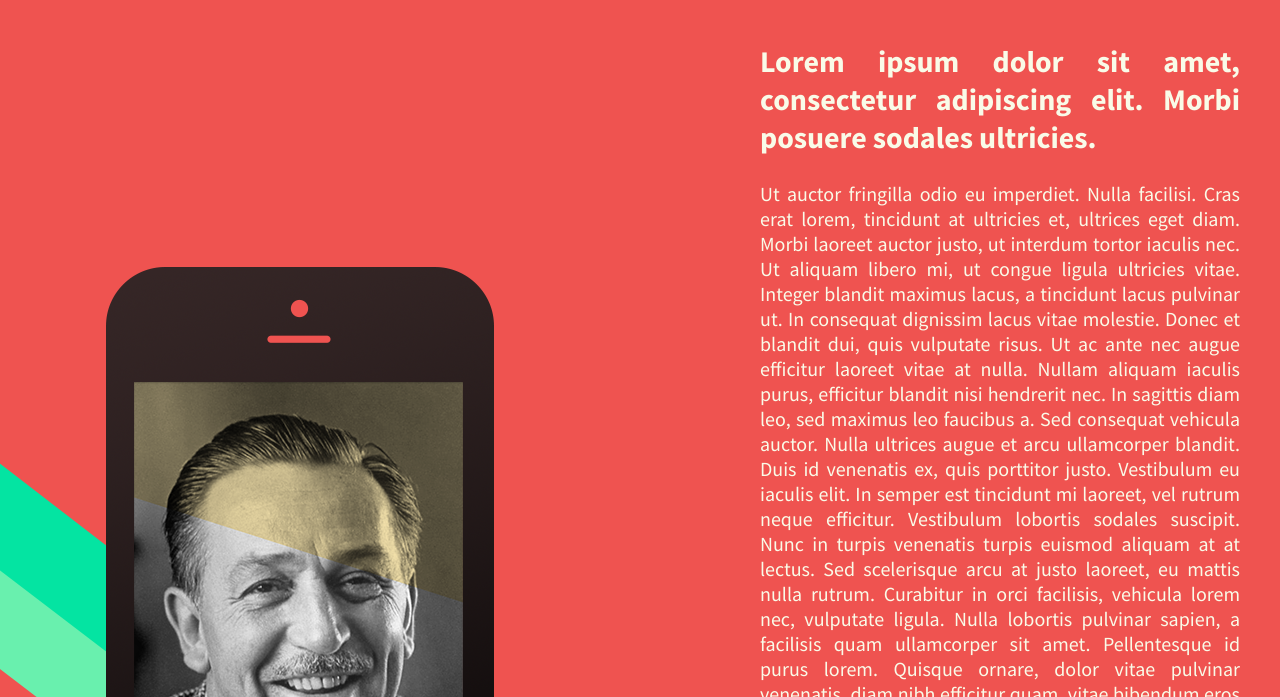
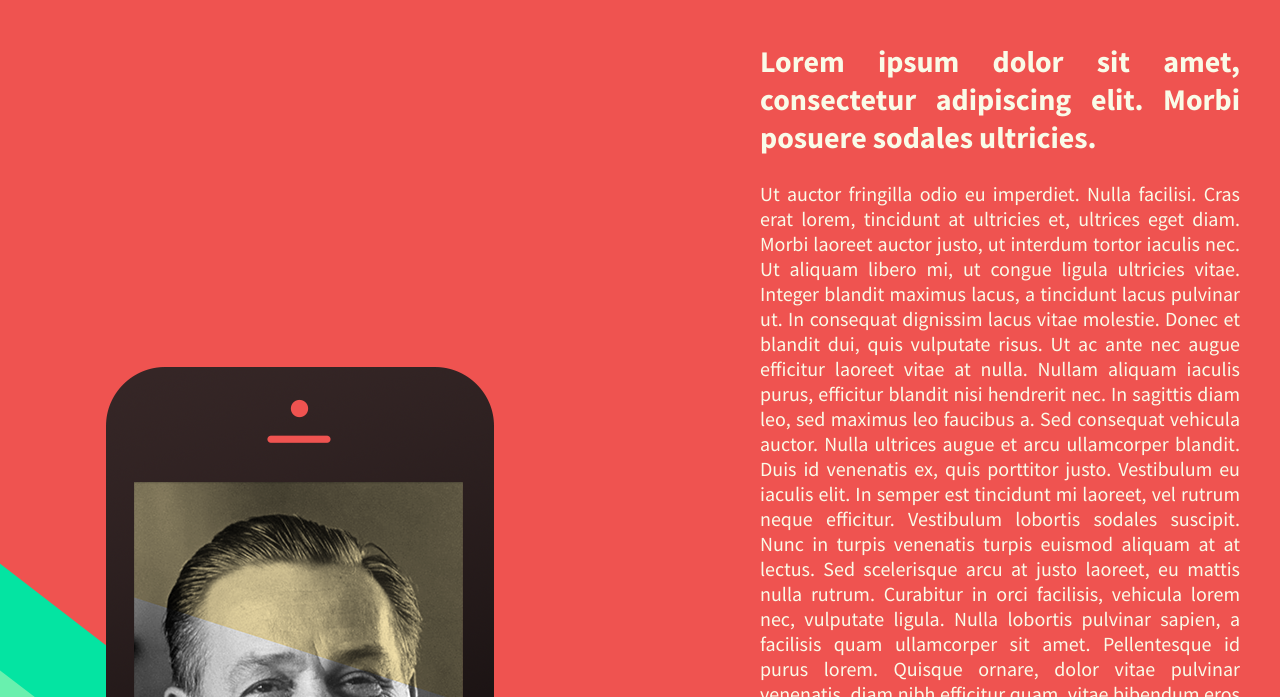
Before and after one commit to KnockyKnock/Indipix, a plain HTML site: page contact.html in a window 1280 px wide. Shown: the part 103-800 px from the top of the page. Drawn offline with nearby package versions, Linux system fonts and the light colour scheme.

Commit message:
Начата мобильная верстка

```diff
--- a/contact.html
+++ b/contact.html
@@ -5,7 +5,9 @@
 <head>
     <meta charset="utf-8">
     <title>Indipixel</title>
+    <meta name="viewport" content="width=device-width, initial-scale=1.0">
     <link rel="stylesheet" href="styles/style.css">
+    <link rel="stylesheet" href="styles/mobile.css">
     <link href='https://fonts.googleapis.com/css?family=Source+Sans+Pro:400,600,700' rel='stylesheet' type='text/css'>
     <script src="https://ajax.googleapis.com/ajax/libs/jquery/2.2.4/jquery.min.js"></script>
 </head>
@@ -37,10 +39,10 @@
                     <div class="button-area">
                         <a class="button" href="projects.html">Know More</a>
                     </div>
-                    <!--<div class="image-phone">-->
-                    <!--    <img src="images/phone.png"></img>-->
-                    <!--</div>-->
                 </div>
+                <!--<div class="image-phone">-->
+                <!--    <img src="images/phone.png"></img>-->
+                <!--</div>-->
             </div>
             <p></p>
         </div>
--- a/styles/style.css
+++ b/styles/style.css
@@ -96,7 +96,7 @@ header .logo {
     background-repeat: no-repeat;
     padding-bottom: 35px;
     position: relative;
-    top: 250px;
+    top: 350px;
     left: -100px;
     text-align: center;
     width: 60%;
```
